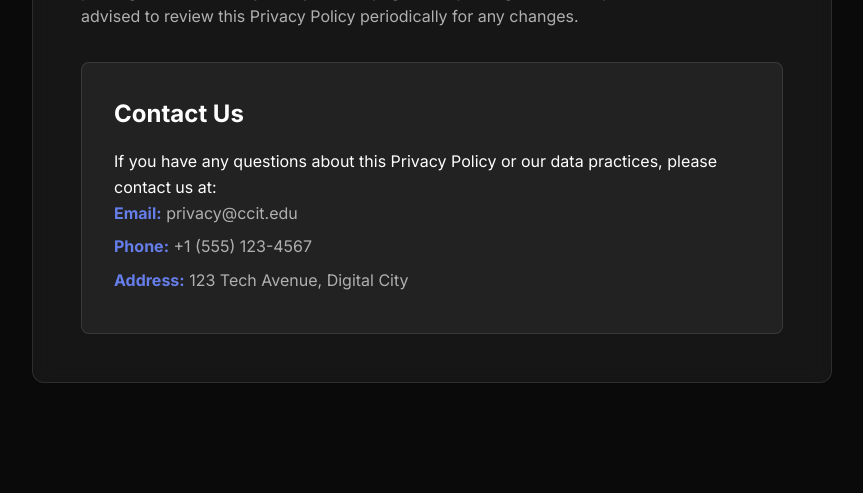
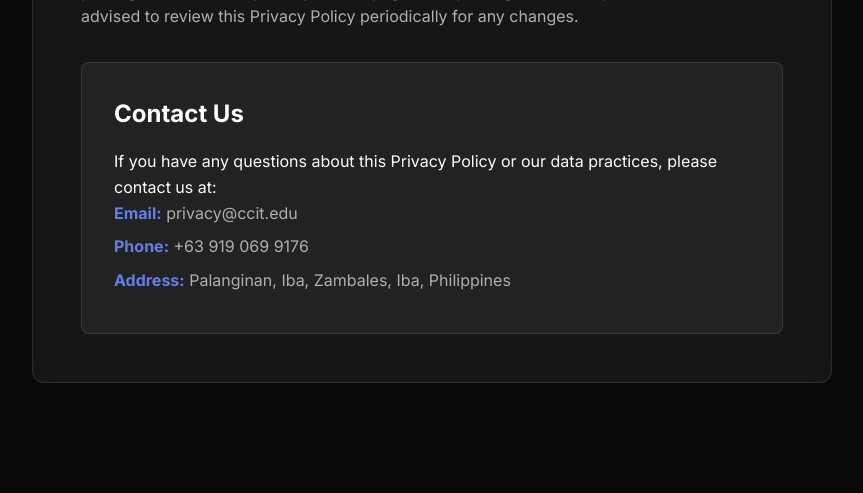
Before and after one commit to joyinalgorithms/prmsuccit, a Flask app: page /privacy in a window 1280 px wide. Shown: the part 2644-3137 px from the top of the page, without its empty margins (208-1071 px from the left). Run offline with Flask 3, Linux system fonts and the light colour scheme.

Commit message:
Update privacy.html

```diff
--- a/templates/privacy.html
+++ b/templates/privacy.html
@@ -14,7 +14,7 @@
     <div class="container">
         <div class="legal-document">
             <div class="last-updated">
-                <p><strong>Last Updated:</strong> January 1, 2024</p>
+                <p><strong>Last Updated:</strong> November 02, 2025</p>
             </div>
 
             <div class="legal-section">
@@ -110,8 +110,8 @@
                 <p style="color: white;">If you have any questions about this Privacy Policy or our data practices, please contact us at:</p>
                 <div class="contact-details">
                     <p><strong>Email:</strong> privacy@ccit.edu</p>
-                    <p><strong>Phone:</strong> +1 (555) 123-4567</p>
-                    <p><strong>Address:</strong> 123 Tech Avenue, Digital City</p>
+                    <p><strong>Phone:</strong> +63 919 069 9176</p>
+                    <p><strong>Address:</strong> Palanginan, Iba, Zambales, Iba, Philippines</p>
                 </div>
             </div>
         </div>
```
